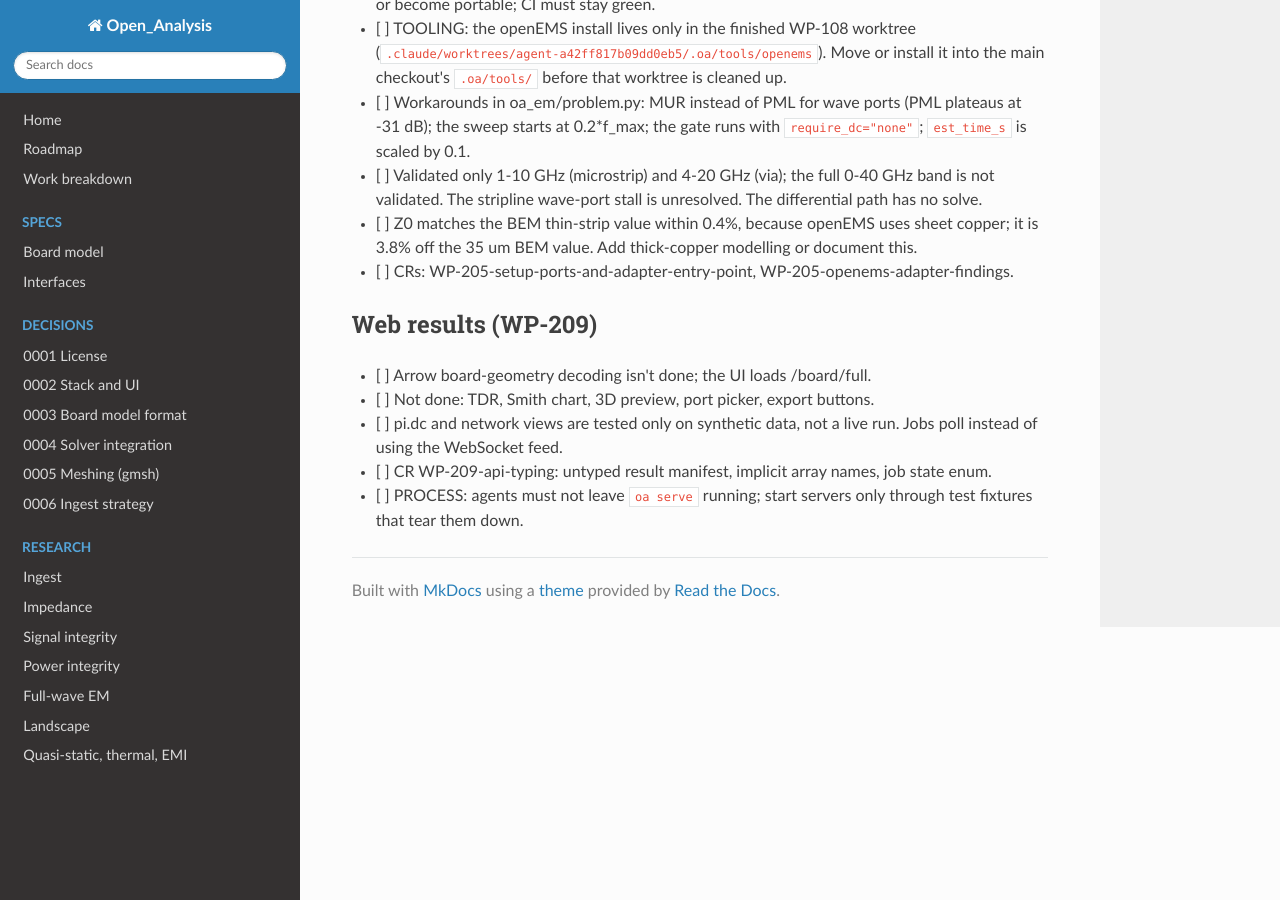
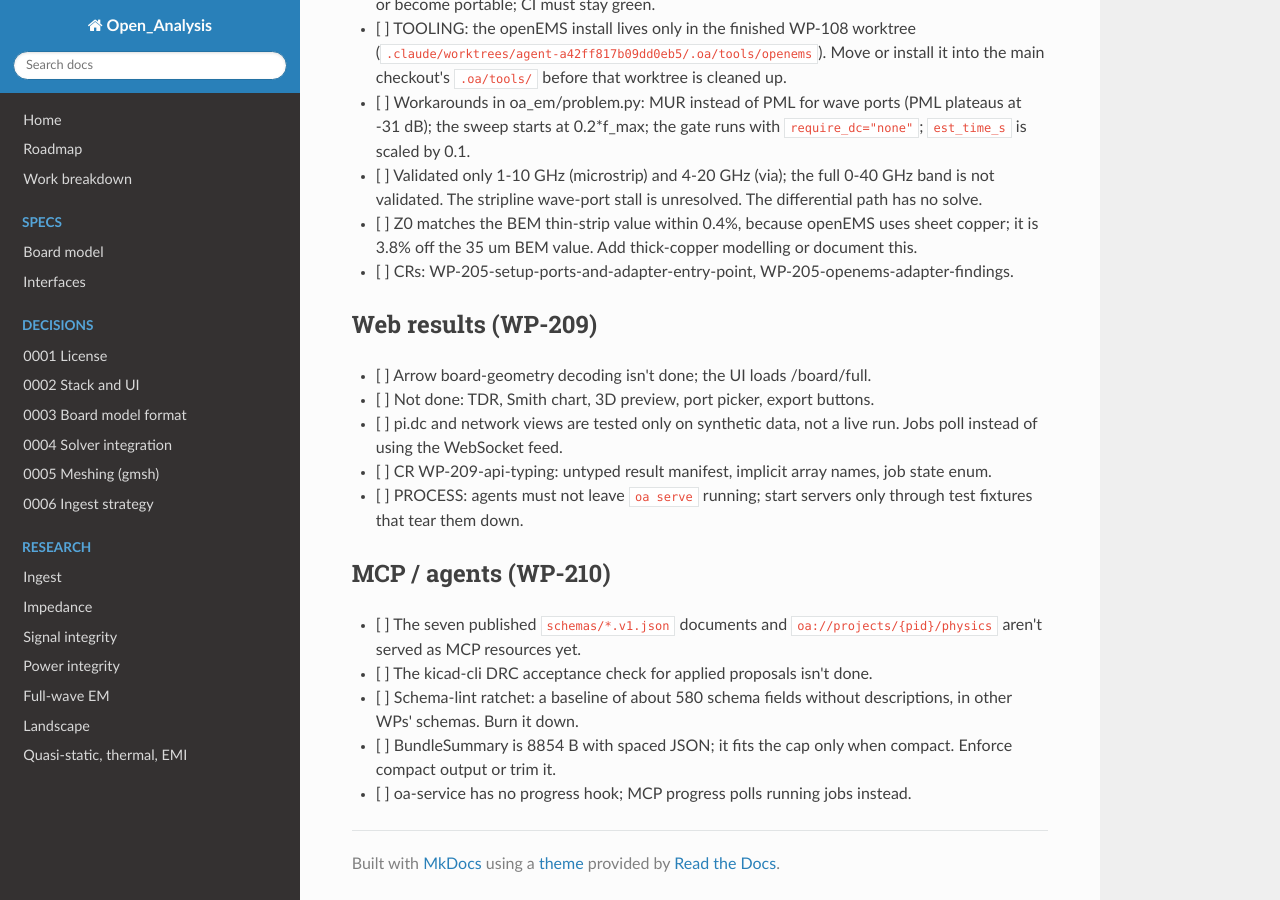
Before and after one commit to C-My-Code/Open_Analysis, an MkDocs documentation site: the page built from docs/FOLLOWUPS.md, in a window 1280 px wide and 900 px high, scrolled down 4490 px. Built offline with MkDocs 1.6.1, drawn with Linux system fonts in a browser that asks for light colours; nearby versions of some CDN libraries.

Commit message:
Run tests/agents by default; relock and FOLLOWUPS after WP-210
Co-Authored-By: Claude Opus 5.5 <noreply@anthropic.com>
Claude-Session: https://claude.ai/code/session_011igm87KKv2vvAPV69iyBbW

```diff
--- a/docs/FOLLOWUPS.md
+++ b/docs/FOLLOWUPS.md
@@ -113,3 +113,10 @@ The integrator tracks known gaps found while merging work packages here. Each it
 - [ ] pi.dc and network views are tested only on synthetic data, not a live run. Jobs poll instead of using the WebSocket feed.
 - [ ] CR WP-209-api-typing: untyped result manifest, implicit array names, job state enum.
 - [ ] PROCESS: agents must not leave `oa serve` running; start servers only through test fixtures that tear them down.
+
+## MCP / agents (WP-210)
+- [ ] The seven published `schemas/*.v1.json` documents and `oa://projects/{pid}/physics` aren't served as MCP resources yet.
+- [ ] The kicad-cli DRC acceptance check for applied proposals isn't done.
+- [ ] Schema-lint ratchet: a baseline of about 580 schema fields without descriptions, in other WPs' schemas. Burn it down.
+- [ ] BundleSummary is 8854 B with spaced JSON; it fits the cap only when compact. Enforce compact output or trim it.
+- [ ] oa-service has no progress hook; MCP progress polls running jobs instead.
--- a/pyproject.toml
+++ b/pyproject.toml
@@ -89,7 +89,7 @@ dev = [
 
 # ---------------------------------------------------------------- pytest
 [tool.pytest.ini_options]
-testpaths = ["packages/*/tests", "tests/integration"]
+testpaths = ["packages/*/tests", "tests/integration", "tests/agents"]
 addopts = "-ra --strict-markers --strict-config --import-mode=importlib"
 timeout = 300
 timeout_method = "thread"
```
Also changed, not shown: 1 other file.
